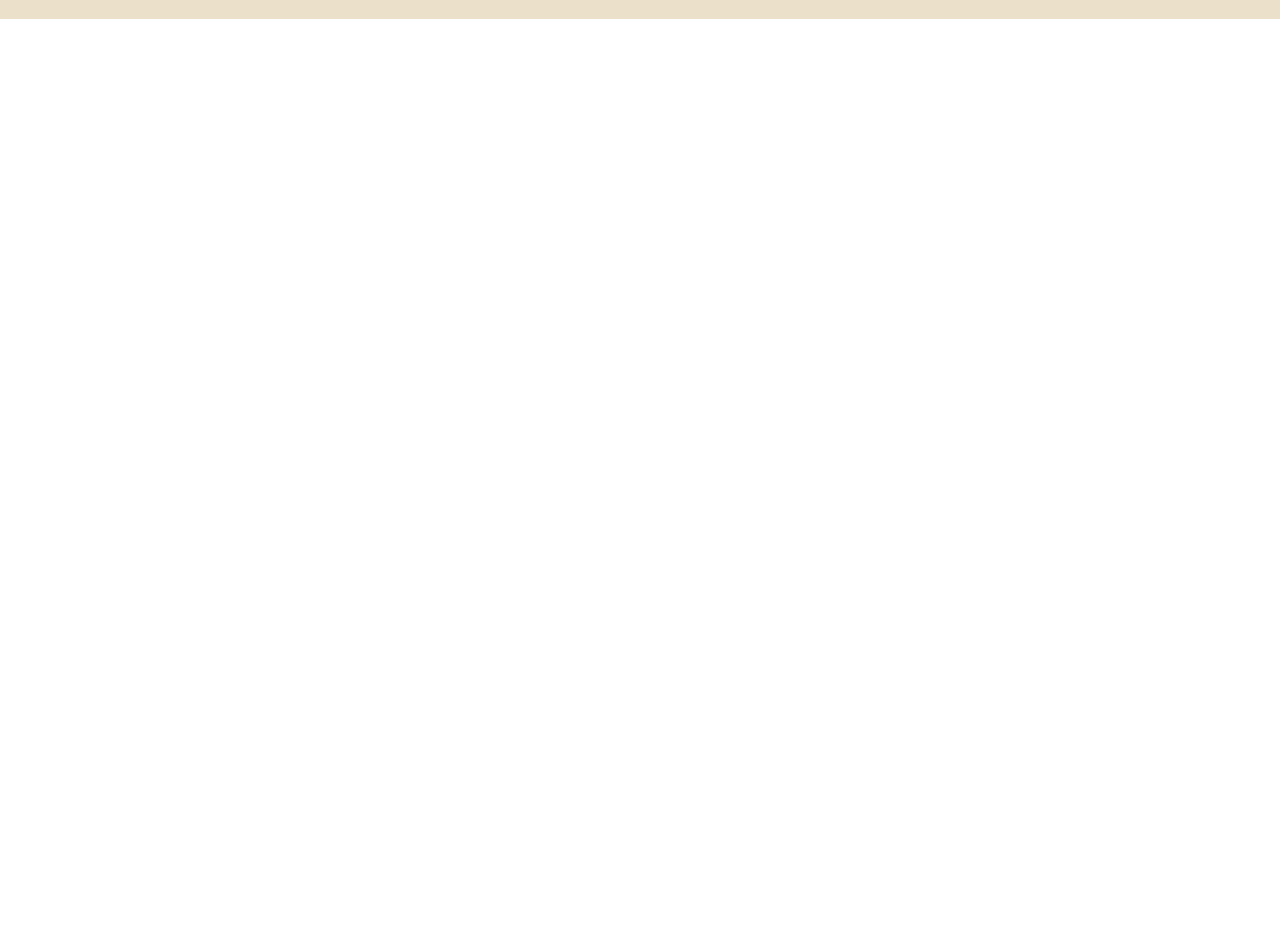
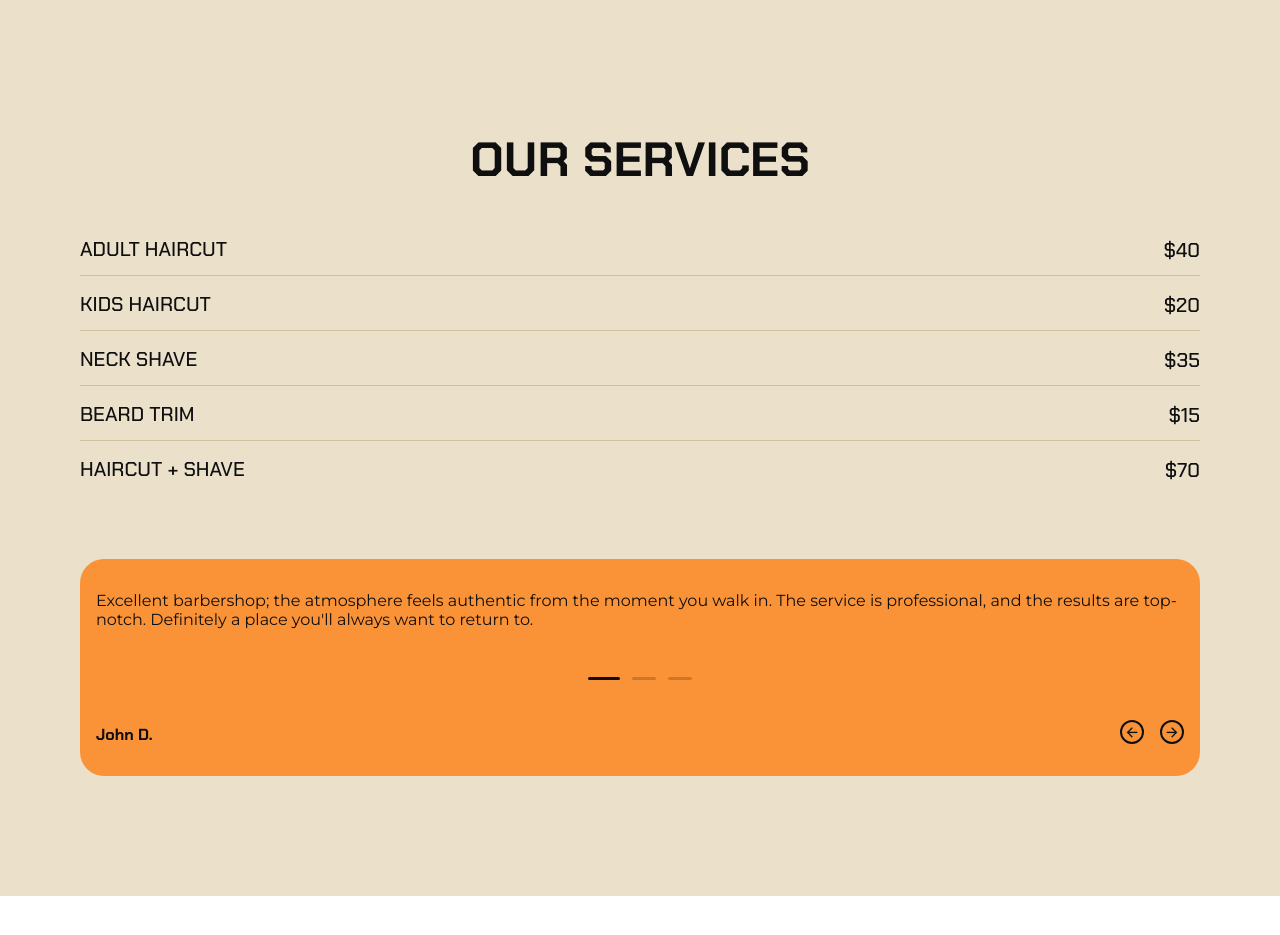
Before and after one commit to LeinadAlberto/Responsive-Barbershop-Website-Using-HTML-CSS-JS, a plain HTML site: page index.html in a window 1280 px wide. Shown: the part 2160-3095 px from the top of the page. Before the commit the page ends 2755 px from the top, so only its background shows below. Drawn offline with nearby package versions, Linux system fonts and the light colour scheme.

Commit message:
Services Section, completed

```diff
--- a/assets/css/styles.css
+++ b/assets/css/styles.css
@@ -407,10 +407,110 @@ img {
 }
 
 /*=============== SERVICES SECTION ===============*/
+.service {
+	background-color: var(--beige-color);
+}
 
+.service__container {
+	row-gap: 4rem;
+	padding-bottom: 2.5rem;
+}
+
+.service .section__title {
+	margin-bottom: 3rem;
+}
+
+.service__prices {
+	display: grid;
+	row-gap: 1rem;
+}
+
+.service__plan {
+	display: flex;
+	justify-content: space-between;
+	padding-bottom: .75rem;
+	border-bottom: 1px solid var(--beige-color-alt);
+}
+
+.service__plan:last-child {
+	border-bottom: none;
+}
+
+.service__name {
+	font-size: var(--h3-font-size);
+	font-weight: var(--font-medium);
+}
+
+.service__price {
+	font: var(--font-medium) var(--h3-font-size) var(--second-font);
+}
+
+.service__swiper {
+	background-color: var(--first-color);
+	border-radius: 1.5rem;
+	padding: 2rem 1rem;
+}
+
+.service__testimonial-description {
+	margin-bottom: 6rem;
+}
+
+.service__testimonial-name {
+	font-size: var(--normal-font-size);
+}
 
 /* Swiper class */
+.service__swiper {
+	width: 100%;
+}
 
+.service .swiper-pagination-bullets {
+	position: absolute;
+	top: initial;
+	left: 0;
+	right: 0;
+	bottom: 6rem;
+	display: flex;
+	justify-content: center;
+	column-gap: .25rem;
+}
+
+.service .swiper-pagination-bullet {
+	width: 24px;
+	height: 3px;
+	border-radius: .5rem;
+	background-color: var(--title-color);
+	transition: opacity .4s, width .4s;
+}
+
+.service .swiper-pagination-bullet-active {
+	width: 32px;
+}
+
+.service .swiper-navigation-icon {
+	display: none;
+}
+
+.service :is(.swiper-button-prev, .swiper-button-next) {
+	width: 24px;
+	height: 24px;
+	border: 2px solid var(--title-color);
+	border-radius: 50%;
+	color: var(--title-color);
+	font-size: 1rem;
+	top: initial;
+	left: initial;
+	bottom: 2rem;
+	margin: initial;
+}
+
+.service .swiper-button-prev {
+	right: 3.5rem;
+}
+
+.service .swiper-button-next {
+	right: 1rem;
+}
 
 /*=============== EXPERTS SECTION ===============*/
 
--- a/assets/js/main.js
+++ b/assets/js/main.js
@@ -58,7 +58,21 @@ const swiperWork = new Swiper('.work__swiper', {
 })
 
 /*=============== SWIPER TESTIMONIAL ===============*/
+const swiperTestimonial = new Swiper('.service__swiper', {
+   loop: true,
+   slidesPerView: 'auto',
+   spaceBetween: 56,
+   grabCursor: true,
 
+   pagination: {
+      el: '.service__swiper .swiper-pagination',
+   },
+
+   navigation: {
+      nextEl: '.service__swiper .swiper-button-next',
+      prevEl: '.service__swiper .swiper-button-prev',
+   },
+})
 
 /*=============== SHOW SCROLL UP ===============*/
 
--- a/index.html
+++ b/index.html
@@ -193,7 +193,80 @@
 
 			<!--==================== SERVICES SECTION ====================-->
 			<section class="service section" id="service">
+				<div class="service__container container grid">
+					<div class="service__data">
+						<h2 class="section__title">OUR SERVICES</h2>
 
+						<ul class="service__prices">
+							<li class="service__plan">
+								<h3 class="service__name">ADULT HAIRCUT</h3>
+								<p class="service__price">$40</p>
+							</li>
+
+							<li class="service__plan">
+								<h3 class="service__name">KIDS HAIRCUT</h3>
+								<p class="service__price">$20</p>
+							</li>
+
+							<li class="service__plan">
+								<h3 class="service__name">NECK SHAVE</h3>
+								<p class="service__price">$35</p>
+							</li>
+
+							<li class="service__plan">
+								<h3 class="service__name">BEARD TRIM</h3>
+								<p class="service__price">$15</p>
+							</li>
+
+							<li class="service__plan">
+								<h3 class="service__name">HAIRCUT + SHAVE</h3>
+								<p class="service__price">$70</p>
+							</li>
+						</ul>
+					</div><!-- /.service__data -->
+
+					<div class="service__swiper swiper">
+						<div class="swiper-wrapper">
+							<article class="service__testimonial swiper-slide">
+								<p class="service__testimonial-description">
+									Excellent barbershop; the atmosphere feels authentic from the moment you walk in.
+									The service is professional, and the results are top-notch. Definitely a place
+									you'll always want to return to.
+								</p>
+								<h3 class="service__testimonial-name">John D.</h3>
+							</article>
+
+							<article class="service__testimonial swiper-slide">
+								<p class="service__testimonial-description">
+									Excellent atmosphere and top-notch service at all times. The barbers really do
+									give you the haircut you want. I always leave feeling confident and refreshed.
+									Highly recommended!
+								</p>
+								<h3 class="service__testimonial-name">Will C.</h3>
+							</article>
+
+							<article class="service__testimonial swiper-slide">
+								<p class="service__testimonial-description">
+									True professionals who have mastered their craft. Flawless fades, impeccable beard
+									+trims, and excellent customer service. Booking is easy, and they're always
+									punctual.
+								</p>
+								<h3 class="service__testimonial-name">Michel D.</h3>
+							</article>
+						</div>
+
+						<!-- Swiper pagination -->
+						<div class="swiper-pagination"></div>
+
+						<!-- Swiper arrows buttons -->
+						<div class="swiper-button-prev">
+							<i class="ri-arrow-left-line"></i>
+						</div>
+						<div class="swiper-button-next">
+							<i class="ri-arrow-right-line"></i>
+						</div>
+					</div><!-- /.service__swiper -->
+				</div><!-- /.service__container -->
 			</section>
 
 			<!--==================== EXPERTS SECTION ====================-->
```
